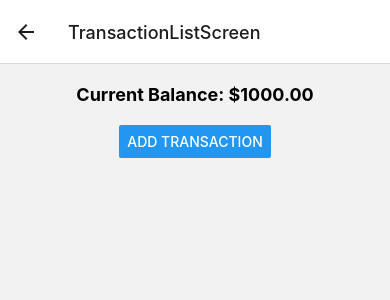
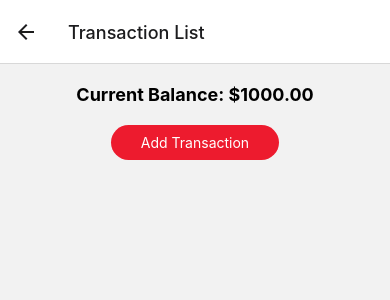
Before and after one commit to XuanBT/SerdaoTest, a React Native app: screen /TransactionListScreen in a window 390 px wide. Shown: the top 300 px of the page. Built offline with nearby package versions, Linux system fonts and the light colour scheme.

Commit message:
rearrange Beneficiary screens, create a folder to store all Beneficiary pages

```diff
--- a/App.tsx
+++ b/App.tsx
@@ -1,11 +1,10 @@
 import React from 'react';
-import { NavigationContainer } from '@react-navigation/native';
-import { createNativeStackNavigator } from '@react-navigation/native-stack';
+import {NavigationContainer} from '@react-navigation/native';
+import {createNativeStackNavigator} from '@react-navigation/native-stack';
 import HomeScreen from './HomeScreen';
 import TransactionScreen from './TransactionScreen';
-import { TransactionProvider } from './TransactionContext';
-import { BeneficiaryListScreen, NewBeneficiaryScreen } from './NewScreens';
-import { TransactionListScreen } from './NewScreens/TransactionListScreen';
+import {TransactionProvider} from './TransactionContext';
+import {BeneficiaryListScreen, NewBeneficiaryScreen, TransactionListScreen} from './NewScreens';
 
 const Stack = createNativeStackNavigator();
 
@@ -16,9 +15,27 @@ const App = () => {
         <Stack.Navigator>
           <Stack.Screen name="Home" component={HomeScreen} />
           <Stack.Screen name="Transaction" component={TransactionScreen} />
-          <Stack.Screen name="TransactionListScreen" component={TransactionListScreen} />
-          <Stack.Screen name="NewBeneficiaryScreen" component={NewBeneficiaryScreen} />
-          <Stack.Screen name="BeneficiaryListScreen" component={BeneficiaryListScreen} />
+          <Stack.Screen
+            name="TransactionListScreen"
+            component={TransactionListScreen}
+            options={{
+              headerTitle: 'Transaction List',
+            }}
+          />
+          <Stack.Screen
+            name="NewBeneficiaryScreen"
+            component={NewBeneficiaryScreen}
+            options={{
+              headerTitle: 'New Beneficiary'
+            }}
+          />
+          <Stack.Screen
+            name="BeneficiaryListScreen"
+            component={BeneficiaryListScreen}
+            options={{
+              headerTitle: 'Beneficiary List',
+            }}
+          />
         </Stack.Navigator>
       </NavigationContainer>
     </TransactionProvider>
--- a/NewScreens/NewBeneficiaryForm.ts
+++ b/NewScreens/Beneficiary/NewBeneficiaryForm.ts
@@ -1,5 +1,4 @@
-import { CodeType } from "../Common";
-import { SelectOption } from "../Common/Components"
+import { CodeType } from "../../Common";
 
 export namespace NewBeneficiaryForm {
     export interface NewBeneficiaryFormData {
--- a/NewScreens/NewBeneficiaryScreen.tsx
+++ b/NewScreens/Beneficiary/NewBeneficiaryScreen.tsx
@@ -1,9 +1,9 @@
 import React from 'react';
 import {Button, SafeAreaView, StyleSheet, TextInput, View} from 'react-native';
-import {useTransactions} from '../TransactionContext';
+import {useTransactions} from '../../TransactionContext';
 import {NativeStackScreenProps} from '@react-navigation/native-stack';
-import {RootParamList} from './RootParamList';
-import {HightLightButton, Input} from '../Common/Components';
+import {RootParamList} from '../RootParamList';
+import {HightLightButton, Input} from '../../Common/Components';
 import {Controller, useForm} from 'react-hook-form';
 import {NewBeneficiaryConst, NewBeneficiaryForm} from './NewBeneficiaryForm';
 
--- /dev/null
+++ b/NewScreens/Beneficiary/index.ts
@@ -0,0 +1,3 @@
+export * from './BeneficiaryListScreen'
+export * from './NewBeneficiaryScreen'
+export * from './NewBeneficiaryForm'
--- a/NewScreens/TransactionListScreen.tsx
+++ b/NewScreens/TransactionListScreen.tsx
@@ -2,7 +2,8 @@ import {NativeStackScreenProps} from '@react-navigation/native-stack';
 import React from 'react';
 import {RootParamList} from './RootParamList';
 import {Button, FlatList, StyleSheet, Text, View} from 'react-native';
-import { useTransactions } from '../TransactionContext';
+import {useTransactions} from '../TransactionContext';
+import {HightLightButton} from '../Common/Components';
 
 export const TransactionListScreen = (
   props: NativeStackScreenProps<RootParamList>,
@@ -26,9 +27,9 @@ export const TransactionListScreen = (
       <Text style={styles.balanceText}>
         Current Balance: ${balance.toFixed(2)}
       </Text>
-      <Button
-        title="Add Transaction"
-        onPress={() => props.navigation.navigate('Transaction')}
+      <HightLightButton
+        label="Add Transaction"
+        onClickButtonEvent={() => props.navigation.navigate('Transaction')}
       />
       <FlatList
         data={transactions}
```
Also changed, not shown: NewScreens/Beneficiary/BeneficiaryListScreen.tsx (renamed from NewScreens/BeneficiaryListScreen.tsx, +3 -15 lines), NewScreens/index.ts (+4 -3 lines).
